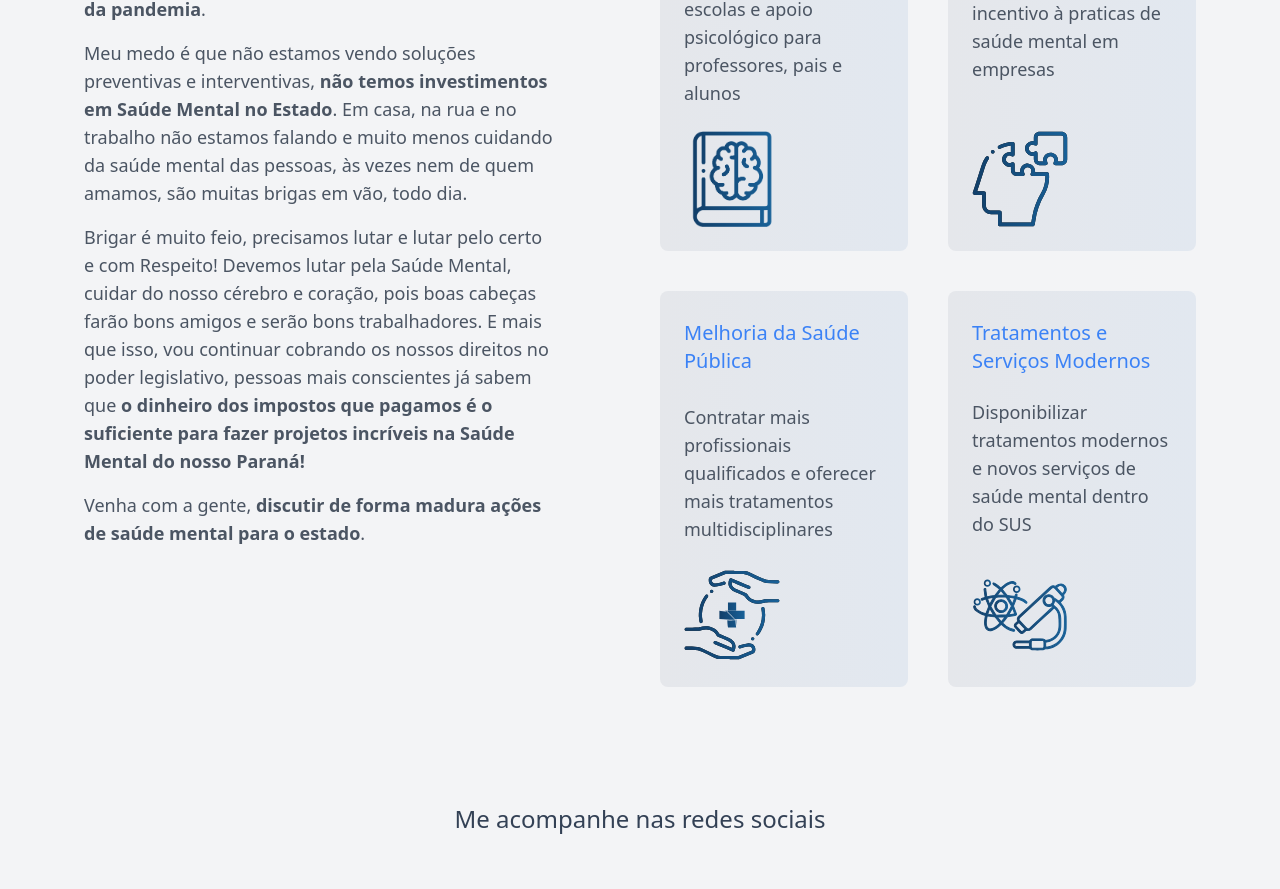
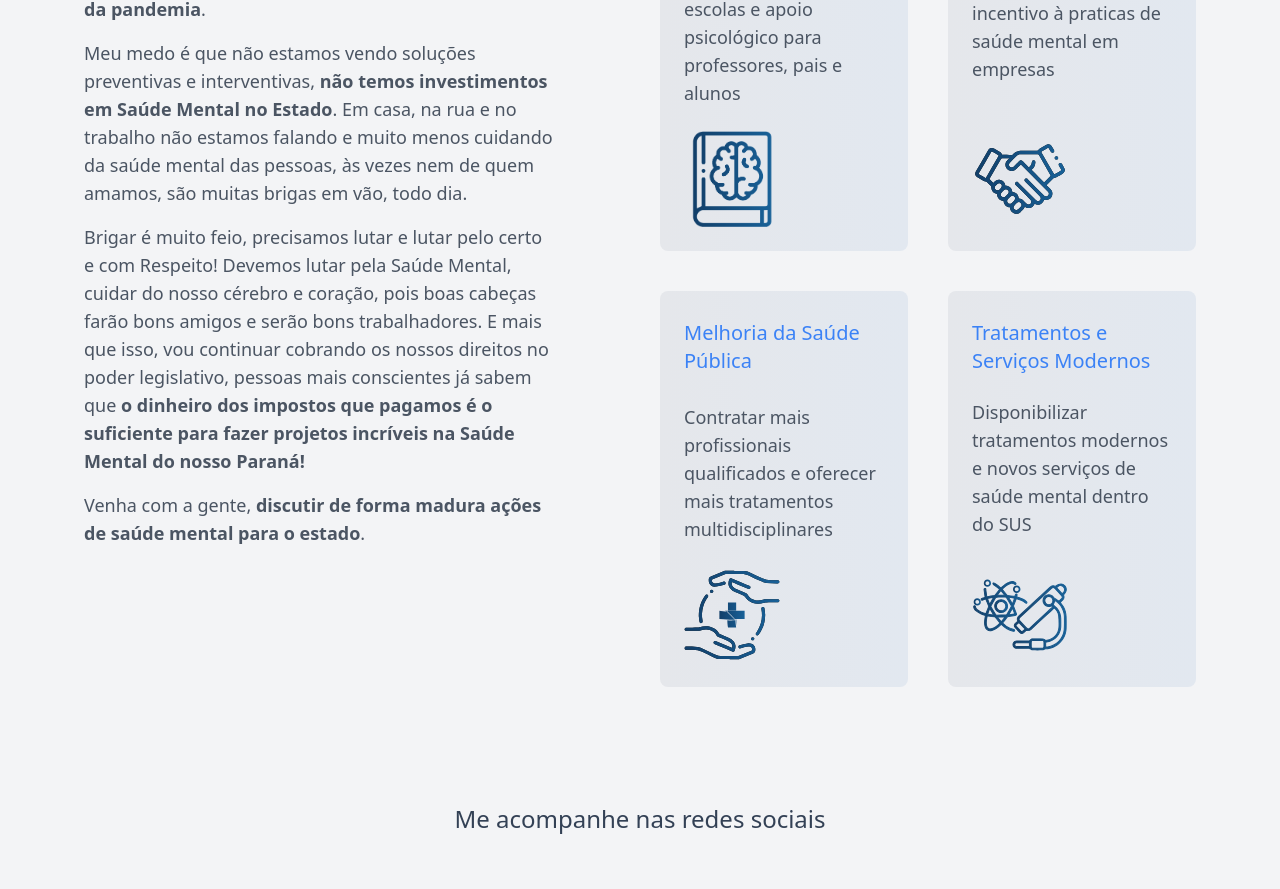
Before and after one commit to gabrieu-amaral/Mario.Seto, a Vue app: page / in a window 1280 px wide. Shown: the part 1349-2238 px from the top of the page. Built offline with nearby package versions, Linux system fonts and the light colour scheme; the HTML template or start-up script is replaced by a standard one.

Commit message:
mudança de card principal

```diff
--- a/src/components/Mario.vue
+++ b/src/components/Mario.vue
@@ -132,7 +132,7 @@
                             <p class="text-lg text-gray-600 py-2">Programas de incentivo à praticas de saúde mental em empresas</p>
 
                             <div class="mt-auto self-end">
-                                <img src="/disies.svg"
+                                <img src="/empresa.svg"
                                 class="h-24 w-24"
                                 alt="icone acessibilidade">
                             </div>
```
Also changed, not shown: public/empresa.svg (added).
